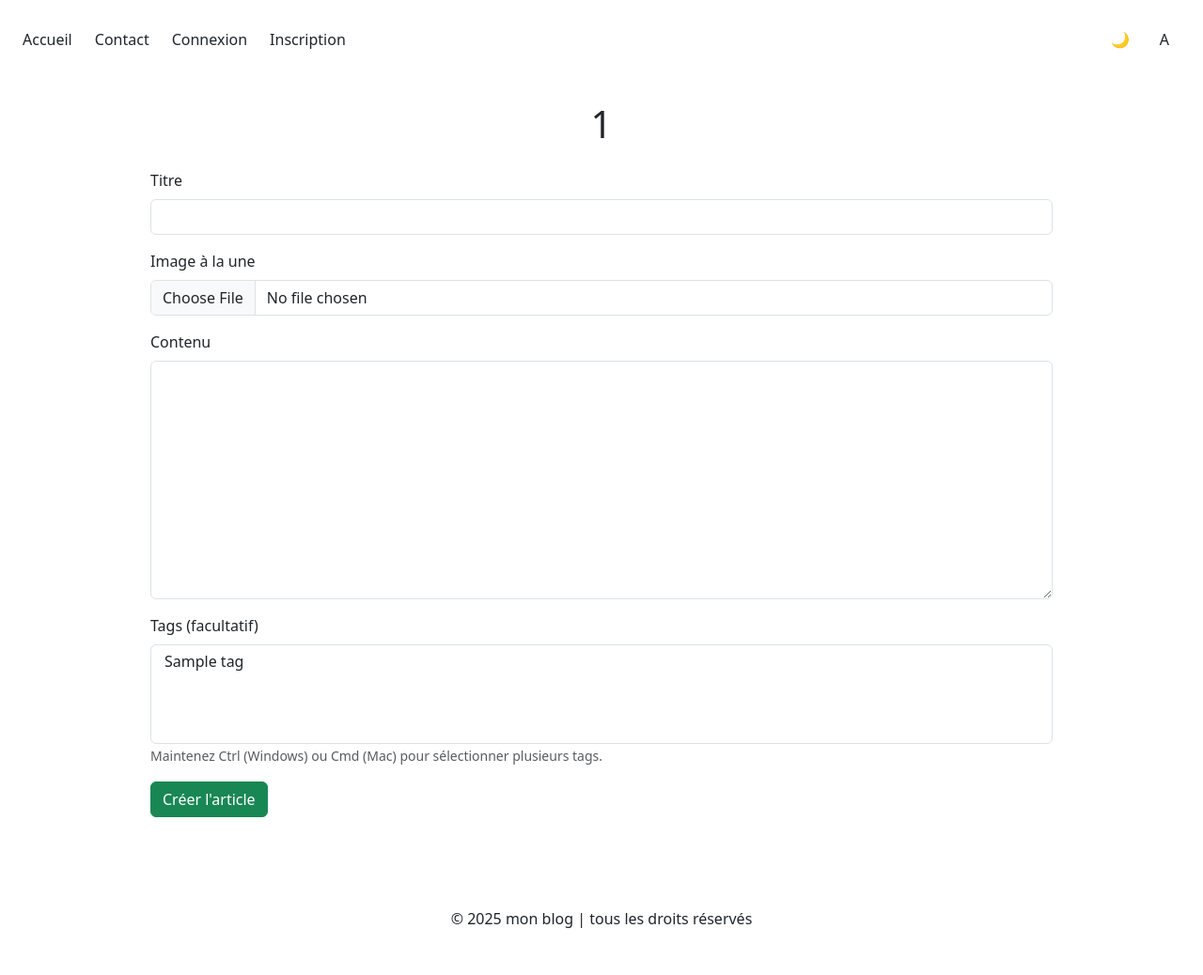
After one commit to Yvan-Dumas/Blog-projet-isi1, a PHP site: template app/views/myArticles/create.twig in a window 1280 px wide. The commit adds this page. Shown: the whole page at 94% size. Run offline with PHP 8.4, Linux system fonts and the light colour scheme; the template is opened without the code that fills it: most values are stand-ins (such as "Sample title", 1, 10 or a date in 2020); some libraries are stand-ins or nearby versions.

Commit message:
Début page création article

```diff
--- a/app/views/article.twig
+++ b/app/views/article.twig
@@ -8,7 +8,7 @@
   <div class="mx-4">
     <p class="mb-3">Date de mise à jour : {{ article["date_mise_a_jour"] }}</p>
     <img class="mb-3" src="image/{{ article[0].image|default('default.png') }}" alt="pas d'image disponible" >
-    <p >{{ article['contenu'] }}</p>
+    <p >{{ article['contenu'] | raw }}</p>
 
   </div>
 {% endblock %}
--- a/app/views/base.html.twig
+++ b/app/views/base.html.twig
@@ -18,7 +18,8 @@
 		</title>
 
 		<!-- Bootstrap CSS -->
-		<link rel="stylesheet" href="https://cdn.jsdelivr.net/npm/bootstrap@5.3.3/dist/css/bootstrap.min.css">
+		<link href="https://cdn.jsdelivr.net/npm/bootstrap@5.3.3/dist/css/bootstrap.min.css" rel="stylesheet">
+
 		<link rel="stylesheet" href="{{ base_url }}css/style.css"/> {% block head_extra %}{% endblock %}
 
 		<!-- Alpine.JS -->
@@ -87,6 +88,6 @@
 
 		{% block scripts %}{% endblock %}
 		<!-- Scripts JS pour bootstrap -->
-		<script src="https://cdn.jsdelivr.net/npm/bootstrap@4.4.1/dist/js/bootstrap.min.js" integrity="sha384-wfSDF2E50Y2D1uUdj0O3uMBJnjuUD4Ih7YwaYd1iqfktj0Uod8GCExl3Og8ifwB6" crossorigin="anonymous"></script>
+		<script src="https://cdn.jsdelivr.net/npm/bootstrap@5.3.3/dist/js/bootstrap.bundle.min.js"></script>
 	</body>
 </html>
--- /dev/null
+++ b/app/views/myArticles/create.twig
@@ -0,0 +1,56 @@
+{% extends "base.html.twig" %}
+
+{% block title %}
+	{{ titre_doc }}
+{% endblock %}
+
+{% block content %}
+	<h1 class="text-center my-4">{{ titre_page }}</h1>
+	<form
+		action="{{ base_url }}myArticles/storeArticle" method="post" class="mx-auto w-75 mb-5" enctype="multipart/form-data">
+		<!-- Titre de l'article -->
+		<div class="mb-3">
+			<label for="titre" class="form-label">Titre</label>
+			<input type="text" class="form-control" id="titre" name="titre" required>
+		</div>
+
+		<!-- Image à la une -->
+		<div class="mb-3">
+			<label for="image" class="form-label">Image à la une</label>
+			<input type="file" id="image" name="image" class="form-control" accept="image/*">
+		</div>
+
+		<!-- Contenu de l'article -->
+		<div class="mb-3">
+			<label for="contenu" class="form-label">Contenu</label>
+			<textarea id="contenu" name="contenu" class="form-control" rows="10"></textarea>
+		</div>
+
+		<!-- Tags -->
+		<div class="mb-3">
+			<label for="tags" class="form-label">Tags (facultatif)</label>
+			<select id="tags" name="tags[]" class="form-select" multiple>
+				{% for tag in tags %}
+					<option value="{{ tag.id }}">{{ tag.nom_tag }}</option>
+				{% endfor %}
+			</select>
+			<small class="text-muted">Maintenez Ctrl (Windows) ou Cmd (Mac) pour sélectionner plusieurs tags.</small>
+		</div>
+
+		<!-- Bouton de soumission -->
+		<button type="submit" class="btn btn-success">Créer l'article</button>
+	</form>
+</div>{% endblock %}{% block scripts %}
+{{ parent() }}
+<!-- TinyMCE WYSIWYG -->
+<script src="https://cdn.tiny.cloud/1/bgt090zplr2r9etraoq7cn8dfectzhgvnegr4wm9qnqkxqjz/tinymce/6/tinymce.min.js" referrerpolicy="origin"></script>
+<script>
+tinymce.init({
+    selector: '#contenu',
+    height: 400,
+    menubar: true,
+    plugins: 'advlist autolink lists link image charmap preview anchor searchreplace code fullscreen insertdatetime media table help wordcount',
+    toolbar: 'undo redo | formatselect | bold italic underline | alignleft aligncenter alignright alignjustify | bullist numlist outdent indent | link image | removeformat | code | help',
+    content_style: "body { font-family:Arial,sans-serif; font-size:14px }"
+});
+</script>{% endblock %}
```
Also changed, not shown: app/controller/BlogController.php (+62 -3 lines), app/models/Blog.php (+40 -2 lines), app/views/myArticles/myArticles.twig (+4 -4 lines), public/index.php (+5 -2 lines).
